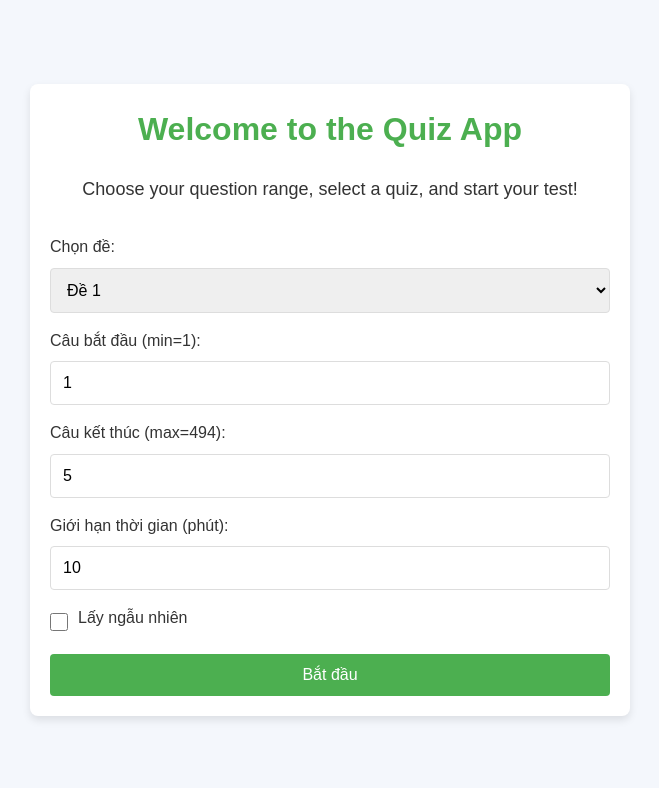
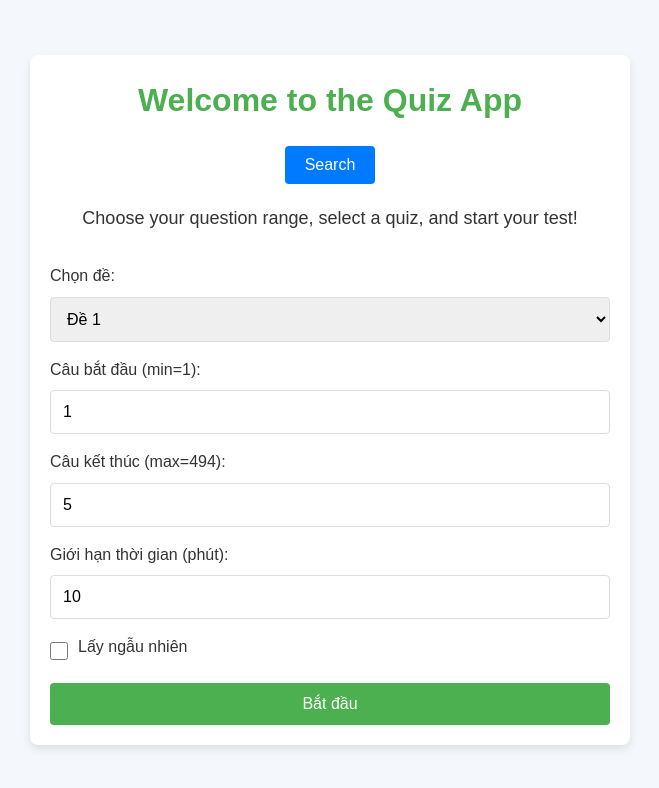
Before and after one commit to HLThuc/vietmap, a plain HTML site: page index.html in a window 1280 px wide. Shown: the whole page, without its empty margins (310-969 px from the left). Drawn offline with Linux system fonts and the light colour scheme.

Commit message:
Update index.html

```diff
--- a/index.html
+++ b/index.html
@@ -169,12 +169,28 @@
                 padding: 10px;
             }
         }
+        .search-btn {
+            padding: 10px 20px;
+            font-size: 16px;
+            background-color: #007BFF;
+            color: white;
+            border: none;
+            border-radius: 4px;
+            cursor: pointer;
+            transition: background-color 0.3s ease;
+            margin-bottom: 20px; /* Thêm khoảng cách dưới nút Search */
+        }
+
+        .search-btn:hover {
+            background-color: #0056b3;
+        }
     </style>
 
 </head>
 <body>
     <div class="container">
         <h1>Welcome to the Quiz App</h1>
+        <button class="search-btn" onclick="goToSearch()">Search</button>
         <p>Choose your question range, select a quiz, and start your test!</p>
 
         <form id="quiz-form" onsubmit="startQuiz(event)">
@@ -256,6 +272,9 @@
             }
             return array;
         }
+        function goToSearch() {
+            window.location.href = 'https://hlthuc.github.io/vietmap/search.html';
+        }
     </script>
 </body>
 </html>
```
